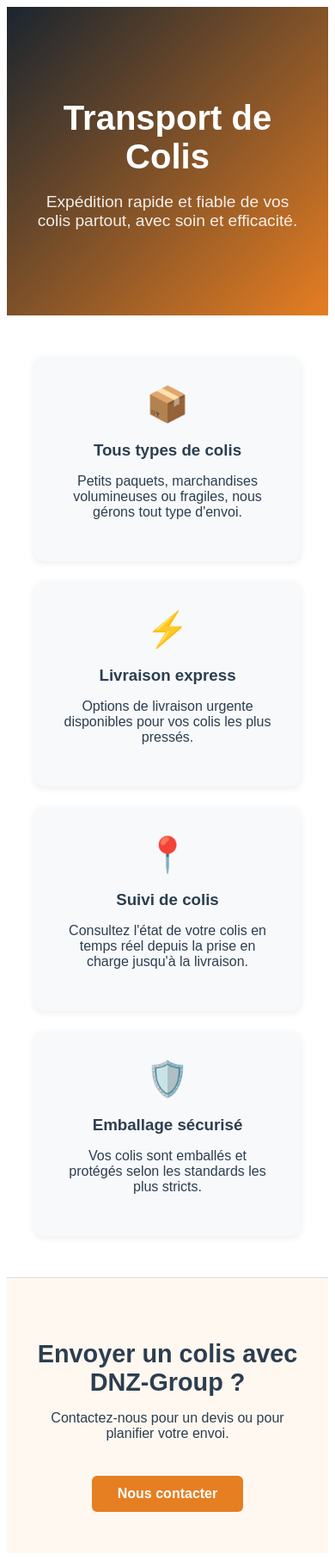
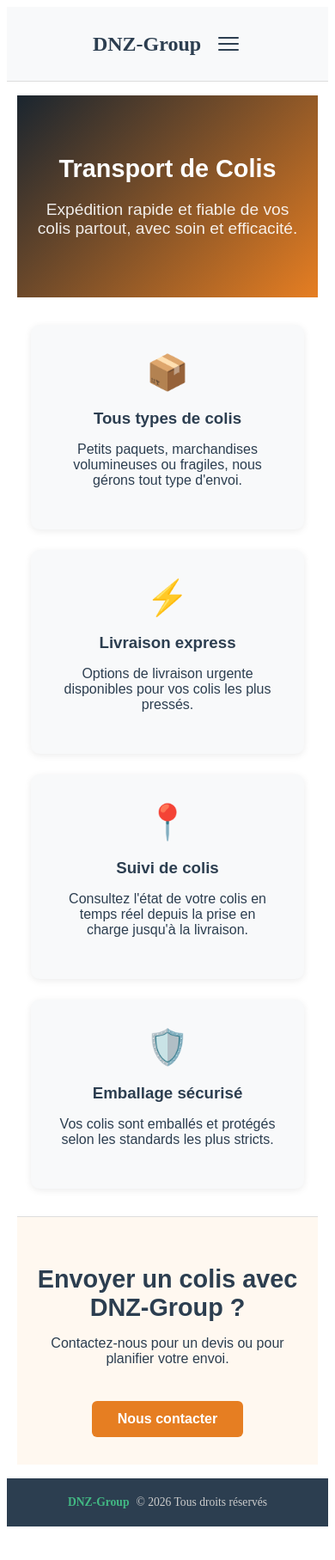
Before and after one commit to DNZ-Group/DNZ-Group, a Vue app in the folder frontend_dnz_group/: page /services/transport-coli in a window 390 px wide. Shown: the whole page at 86% size. After the commit the page ends 1784 px from the top, so only its background shows below. Built offline with nearby package versions, Linux system fonts and the light colour scheme; no server answers.

Commit message:
feat: add responsive layout with hamburger menu

```diff
--- a/frontend_dnz_group/src/App.vue
+++ b/frontend_dnz_group/src/App.vue
@@ -1,3 +1,10 @@
 <template>
-  <router-view />
+  <DefaultLayout v-if="$route.meta.layout === 'default'">
+    <router-view />
+  </DefaultLayout>
+  <router-view v-else />
 </template>
+
+<script setup>
+import DefaultLayout from './layouts/DefaultLayout.vue'
+</script>
--- a/frontend_dnz_group/src/components/AppHeader.vue
+++ b/frontend_dnz_group/src/components/AppHeader.vue
@@ -1,8 +1,24 @@
 <template>
   <header class="main-header">
-    <div class="logo">DNZ-Group</div>
-    <nav>
+    <div class="header-inner">
+      <router-link to="/" class="logo">DNZ-Group</router-link>
+
+      <!-- Hamburger (mobile) -->
+      <button
+        class="hamburger"
+        :class="{ open: mobileOpen }"
+        @click.stop="mobileOpen = !mobileOpen"
+        aria-label="Menu"
+      >
+        <span></span>
+        <span></span>
+        <span></span>
+      </button>
+
+      <!-- Navigation -->
+      <nav :class="{ 'nav-open': mobileOpen }" @click="mobileOpen = false">
         <ul>
+          <!-- Services dropdown -->
           <li
             class="dropdown"
             @click.stop="servicesOpen = !servicesOpen"
@@ -10,26 +26,34 @@
             <span class="dropdown-label">Nos services <span class="arrow">▾</span></span>
             <ul v-show="servicesOpen" class="dropdown-menu" @click.stop>
               <li>
-              <router-link to="/services/transport-voiture" @click="servicesOpen = false">
+                <router-link to="/services/transport-voiture" @click="closeAll">
                   🚗 Transport Voitures
                 </router-link>
               </li>
               <li>
-              <router-link to="/services/transport-coli" @click="servicesOpen = false">
+                <router-link to="/services/transport-coli" @click="closeAll">
                   📦 Transport Colis
                 </router-link>
               </li>
             </ul>
           </li>
-        <li>Nous contacter</li>
+
+          <li class="nav-contact">Nous contacter</li>
+
+          <!-- Connecté -->
           <li v-if="currentUser" class="user-info">
-          <router-link v-if="isAdmin" to="/admin" class="admin-link">⚙️ Dashboard</router-link>
+            <router-link v-if="isAdmin" to="/admin" class="admin-link" @click="mobileOpen = false">
+              ⚙️ Dashboard
+            </router-link>
             <span class="user-name">👤 {{ currentUser.name }}</span>
             <button class="btn-logout" @click="handleLogout">Déconnexion</button>
           </li>
-        <li v-else class="btn-register" title="Se connecter">
-          <router-link to="/login" class="user-icon-link">
-            <svg xmlns="http://www.w3.org/2000/svg" width="20" height="20" viewBox="0 0 24 24" fill="none" stroke="currentColor" stroke-width="2" stroke-linecap="round" stroke-linejoin="round">
+
+          <!-- Non connecté -->
+          <li v-else class="btn-register">
+            <router-link to="/login" class="user-icon-link" @click="mobileOpen = false">
+              <svg xmlns="http://www.w3.org/2000/svg" width="20" height="20" viewBox="0 0 24 24"
+                fill="none" stroke="currentColor" stroke-width="2" stroke-linecap="round" stroke-linejoin="round">
                 <circle cx="12" cy="8" r="4"/>
                 <path d="M4 20c0-4 3.6-7 8-7s8 3 8 7"/>
               </svg>
@@ -37,6 +61,7 @@
           </li>
         </ul>
       </nav>
+    </div>
   </header>
 </template>
 
@@ -47,19 +72,260 @@ import { currentUser, isAdmin, logout } from '../auth.js'
 
 const router = useRouter()
 const servicesOpen = ref(false)
+const mobileOpen = ref(false)
+
+function closeAll() {
+  servicesOpen.value = false
+  mobileOpen.value = false
+}
 
 function handleOutsideClick() {
   servicesOpen.value = false
+  mobileOpen.value = false
 }
 
 function handleLogout() {
   logout()
+  mobileOpen.value = false
   router.push('/')
 }
 
 onMounted(() => document.addEventListener('click', handleOutsideClick))
 onUnmounted(() => document.removeEventListener('click', handleOutsideClick))
 </script>
+
+<style scoped>
+.main-header {
+  background: #f8f9fa;
+  border-bottom: 1px solid #ddd;
+  position: sticky;
+  top: 0;
+  z-index: 200;
+}
+
+.header-inner {
+  max-width: 1200px;
+  margin: 0 auto;
+  padding: 0.85rem 1.5rem;
+  display: flex;
+  align-items: center;
+  justify-content: space-between;
+  gap: 1rem;
+}
+
+.logo {
+  font-weight: bold;
+  font-size: 1.5rem;
+  color: #2c3e50;
+  text-decoration: none;
+  white-space: nowrap;
+}
+
+/* ── Navigation ── */
+nav ul {
+  display: flex;
+  list-style: none;
+  gap: 20px;
+  margin: 0;
+  padding: 0;
+  align-items: center;
+}
+
+/* ── Hamburger ── */
+.hamburger {
+  display: none;
+  flex-direction: column;
+  gap: 5px;
+  background: none;
+  border: none;
+  cursor: pointer;
+  padding: 4px;
+  z-index: 300;
+}
+
+.hamburger span {
+  display: block;
+  width: 24px;
+  height: 2px;
+  background: #2c3e50;
+  border-radius: 2px;
+  transition: transform 0.25s, opacity 0.25s;
+}
+
+.hamburger.open span:nth-child(1) { transform: translateY(7px) rotate(45deg); }
+.hamburger.open span:nth-child(2) { opacity: 0; }
+.hamburger.open span:nth-child(3) { transform: translateY(-7px) rotate(-45deg); }
+
+/* ── User area ── */
+.btn-register {
+  background-color: #42b883;
+  color: white;
+  padding: 5px 10px;
+  border-radius: 5px;
+  cursor: pointer;
+  display: flex;
+  align-items: center;
+}
+
+.user-icon-link {
+  color: white;
+  display: flex;
+  align-items: center;
+}
+
+.user-info {
+  display: flex;
+  align-items: center;
+  gap: 10px;
+  flex-wrap: wrap;
+}
+
+.admin-link {
+  background: #2c3e50;
+  color: white;
+  padding: 4px 12px;
+  border-radius: 5px;
+  font-size: 0.85rem;
+  text-decoration: none;
+  transition: background 0.2s;
+}
+
+.admin-link:hover { background: #1a252f; }
+
+.user-name {
+  font-weight: 500;
+  color: #2c3e50;
+  font-size: 0.95rem;
+}
+
+.btn-logout {
+  background: transparent;
+  border: 1px solid #e74c3c;
+  color: #e74c3c;
+  padding: 4px 12px;
+  border-radius: 5px;
+  cursor: pointer;
+  font-size: 0.85rem;
+  transition: background 0.2s, color 0.2s;
+}
+
+.btn-logout:hover {
+  background: #e74c3c;
+  color: white;
+}
+
+/* ── Dropdown ── */
+.dropdown {
+  position: relative;
+  cursor: pointer;
+  user-select: none;
+}
+
+.dropdown-label {
+  display: flex;
+  align-items: center;
+  gap: 4px;
+  white-space: nowrap;
+}
+
+.arrow { font-size: 0.75rem; }
+
+.dropdown-menu {
+  position: absolute;
+  top: calc(100% + 8px);
+  left: 0;
+  background: white;
+  border: 1px solid #ddd;
+  border-radius: 8px;
+  box-shadow: 0 4px 16px rgba(0,0,0,0.12);
+  min-width: 200px;
+  padding: 6px 0;
+  z-index: 100;
+  flex-direction: column;
+  gap: 0;
+}
+
+.dropdown-menu li { padding: 0; }
+
+.dropdown-menu a {
+  display: block;
+  padding: 10px 16px;
+  color: #2c3e50;
+  text-decoration: none;
+  transition: background 0.15s;
+  white-space: nowrap;
+}
+
+.dropdown-menu a:hover {
+  background: #f0faf5;
+  color: #42b883;
+}
+
+/* ══════════════════════════════
+   RESPONSIVE — Mobile ≤ 768px
+══════════════════════════════ */
+@media (max-width: 768px) {
+  .hamburger {
+    display: flex;
+  }
+
+  nav {
+    display: none;
+    position: fixed;
+    inset: 0;
+    top: 58px;
+    background: #f8f9fa;
+    z-index: 150;
+    overflow-y: auto;
+  }
+
+  nav.nav-open {
+    display: block;
+  }
+
+  nav ul {
+    flex-direction: column;
+    align-items: flex-start;
+    padding: 1rem 1.5rem;
+    gap: 0;
+  }
+
+  nav ul li {
+    width: 100%;
+    border-bottom: 1px solid #eee;
+    padding: 0.85rem 0;
+  }
+
+  nav ul li:last-child {
+    border-bottom: none;
+  }
+
+  .dropdown-menu {
+    position: static;
+    box-shadow: none;
+    border: none;
+    background: #f0faf5;
+    border-radius: 6px;
+    margin-top: 0.5rem;
+    padding: 4px 0;
+  }
+
+  .dropdown-menu a {
+    padding: 8px 12px;
+  }
+
+  .user-info {
+    flex-direction: column;
+    align-items: flex-start;
+    gap: 8px;
+  }
+
+  .nav-contact {
+    color: #2c3e50;
+  }
+}
+</style>
+
 
 <style scoped>
 .main-header {
--- /dev/null
+++ b/frontend_dnz_group/src/layouts/DefaultLayout.vue
@@ -0,0 +1,80 @@
+<template>
+  <div class="layout">
+    <AppHeader />
+    <main class="layout-main">
+      <slot />
+    </main>
+    <footer class="layout-footer">
+      <div class="footer-inner">
+        <span class="footer-logo">DNZ-Group</span>
+        <span class="footer-copy">© {{ year }} Tous droits réservés</span>
+      </div>
+    </footer>
+  </div>
+</template>
+
+<script setup>
+import AppHeader from '../components/AppHeader.vue'
+const year = new Date().getFullYear()
+</script>
+
+<style scoped>
+.layout {
+  display: flex;
+  flex-direction: column;
+  min-height: 100vh;
+}
+
+.layout-main {
+  flex: 1;
+  width: 100%;
+  max-width: 1200px;
+  margin: 0 auto;
+  padding: 2rem 1.5rem;
+  box-sizing: border-box;
+}
+
+/* Tablet */
+@media (max-width: 1024px) {
+  .layout-main {
+    padding: 1.5rem 1.25rem;
+  }
+}
+
+/* Mobile */
+@media (max-width: 640px) {
+  .layout-main {
+    padding: 1rem 0.75rem;
+  }
+}
+
+.layout-footer {
+  background: #2c3e50;
+  color: #ccc;
+  padding: 1.25rem 2rem;
+  margin-top: auto;
+}
+
+.footer-inner {
+  max-width: 1200px;
+  margin: 0 auto;
+  display: flex;
+  justify-content: space-between;
+  align-items: center;
+  flex-wrap: wrap;
+  gap: 0.5rem;
+  font-size: 0.85rem;
+}
+
+.footer-logo {
+  font-weight: bold;
+  color: #42b883;
+}
+
+@media (max-width: 640px) {
+  .footer-inner {
+    justify-content: center;
+    text-align: center;
+  }
+}
+</style>
--- a/frontend_dnz_group/src/router.js
+++ b/frontend_dnz_group/src/router.js
@@ -10,9 +10,9 @@ import { currentUser } from './auth.js'
 const router = createRouter({
   history: createWebHistory(import.meta.env.BASE_URL),
   routes: [
-    { path: '/', component: HomeView },
-    { path: '/services/transport-voiture', component: TransportVoitureView },
-    { path: '/services/transport-coli', component: TransportColiView },
+    { path: '/', component: HomeView, meta: { layout: 'default' } },
+    { path: '/services/transport-voiture', component: TransportVoitureView, meta: { layout: 'default' } },
+    { path: '/services/transport-coli', component: TransportColiView, meta: { layout: 'default' } },
     { path: '/login', component: LoginView },
     { path: '/register', component: RegisterView },
     {
--- a/frontend_dnz_group/src/views/LoginView.vue
+++ b/frontend_dnz_group/src/views/LoginView.vue
@@ -168,4 +168,10 @@ input:focus {
 .switch-auth a:hover {
   text-decoration: underline;
 }
+
+@media (max-width: 480px) {
+  .auth-card {
+    padding: 1.75rem 1.25rem;
+  }
+}
 </style>
--- a/frontend_dnz_group/src/views/RegisterView.vue
+++ b/frontend_dnz_group/src/views/RegisterView.vue
@@ -236,4 +236,10 @@ input:focus {
   font-size: 0.9rem;
   margin-bottom: 1rem;
 }
+
+@media (max-width: 480px) {
+  .auth-card {
+    padding: 1.75rem 1.25rem;
+  }
+}
 </style>
--- a/frontend_dnz_group/src/views/TransportColiView.vue
+++ b/frontend_dnz_group/src/views/TransportColiView.vue
@@ -118,4 +118,11 @@
 .btn-cta:hover {
   background: #ca6f1e;
 }
+
+@media (max-width: 640px) {
+  .hero h1 { font-size: 1.8rem; }
+  .hero { padding: 50px 1rem; }
+  .features { padding: 2rem 1rem; }
+  .cta { padding: 2rem 1rem; }
+}
 </style>
--- a/frontend_dnz_group/src/views/TransportVoitureView.vue
+++ b/frontend_dnz_group/src/views/TransportVoitureView.vue
@@ -118,4 +118,11 @@
 .btn-cta:hover {
   background: #369970;
 }
+
+@media (max-width: 640px) {
+  .hero h1 { font-size: 1.8rem; }
+  .hero { padding: 50px 1rem; }
+  .features { padding: 2rem 1rem; }
+  .cta { padding: 2rem 1rem; }
+}
 </style>
```
Also changed, not shown: frontend_dnz_group/src/views/HomeView.vue (+22 -3 lines). Lines whose indentation alone changed are shown as unchanged.
